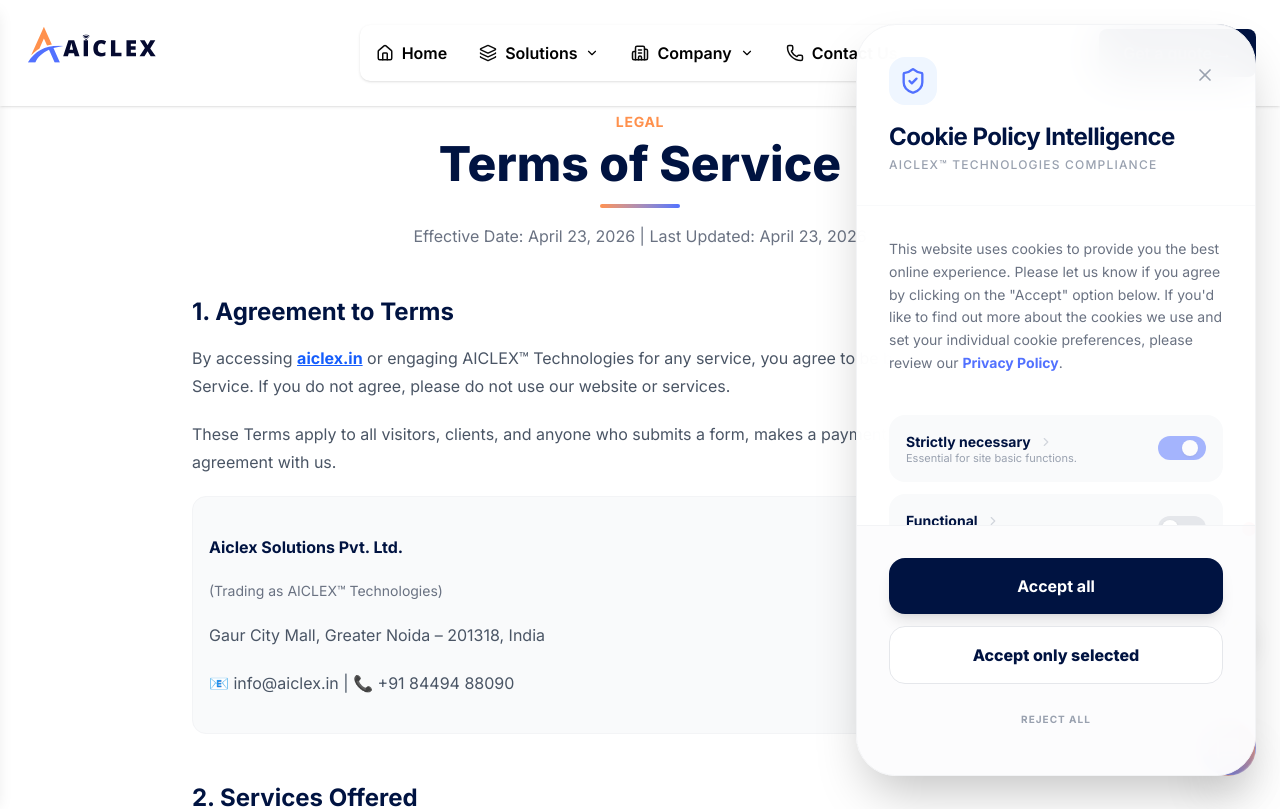
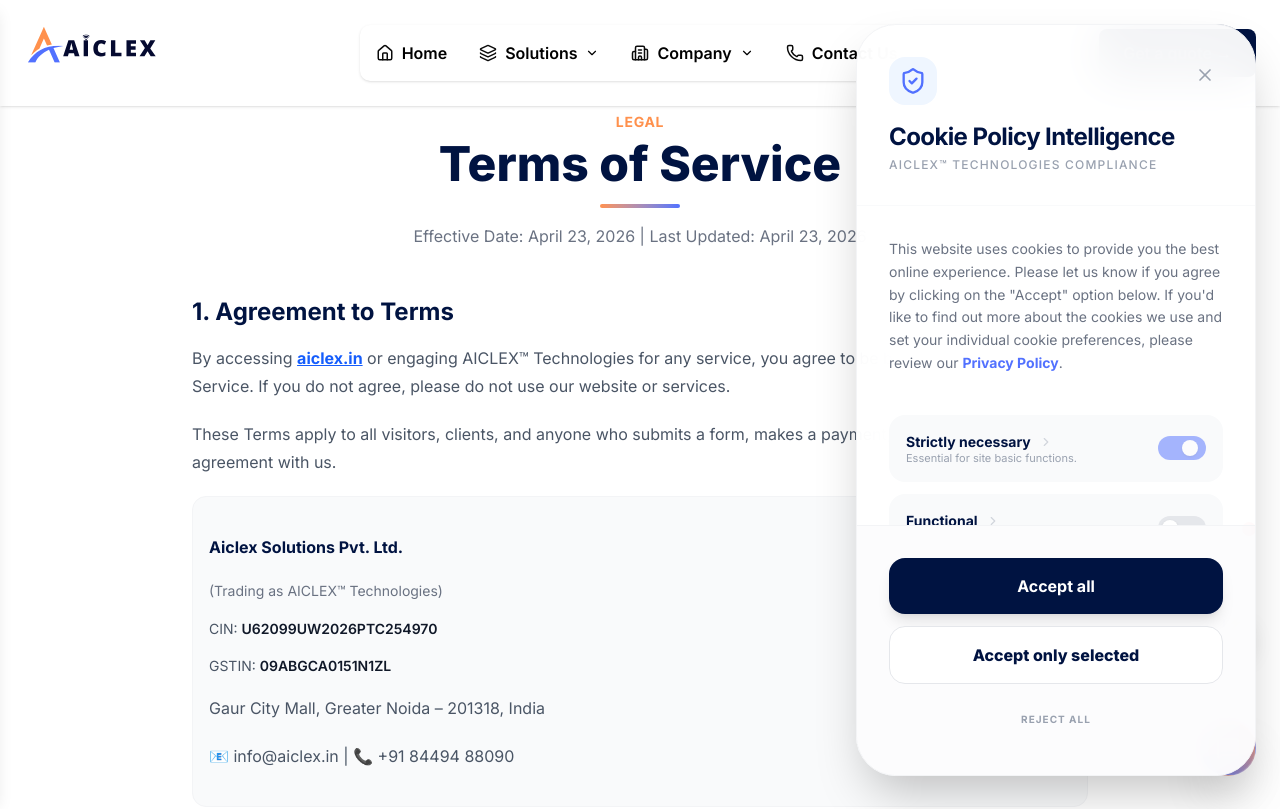
Before and after one commit to umeshkumar097/aiclex_web, a Next.js app: page /term-and-condition in a window 1280 px wide. Shown: the top 809 px of the page. Built offline with nearby package versions, Linux system fonts and the light colour scheme.

Commit message:
fix: update GSTIN to 09ABGCA0151N1ZL and CIN to U62099UW2026PTC254970 across invoice, footer, terms, schemas

```diff
--- a/app/invoice/[order_id]/InvoiceClientView.tsx
+++ b/app/invoice/[order_id]/InvoiceClientView.tsx
@@ -58,10 +58,13 @@
         {/* Header */}
         <div className="bg-[#001341] text-white p-10 flex justify-between items-start print:bg-[#001341] print:text-white" style={{ WebkitPrintColorAdjust: 'exact', colorAdjust: 'exact' }}>
           <div>
-            <h1 className="text-4xl font-black mb-2 text-[#ff914d]">AICLEX</h1>
-            <p className="text-sm opacity-80 max-w-xs">
-              Aiclex Private Limited<br/>
-              Khizrabad, New Delhi - 110025, India<br/>
+            <h1 className="text-4xl font-black mb-1 text-[#ff914d]">AICLEX</h1>
+            <p className="text-xs font-bold opacity-90">Aiclex Solutions Pvt. Ltd.</p>
+            <p className="text-sm opacity-70 max-w-xs mt-1">
+              Unit No 8125, 8th Floor, Gaur City Mall,<br/>
+              Sector 4, Greater Noida – 201318, India<br/>
+              GSTIN: 09ABGCA0151N1ZL<br/>
+              CIN: U62099UW2026PTC254970<br/>
               Email: info@aiclex.in
             </p>
           </div>
--- a/app/term-and-condition/page.tsx
+++ b/app/term-and-condition/page.tsx
@@ -25,7 +25,9 @@
             <div className="mt-4 p-4 bg-gray-50 rounded-xl border border-gray-100">
                 <p className="font-bold text-[#001341]">Aiclex Solutions Pvt. Ltd.</p>
                 <p className="text-sm text-gray-500">(Trading as AICLEX™ Technologies)</p>
-                <p>Gaur City Mall, Greater Noida – 201318, India</p>
+                <p className="text-sm mt-1">CIN: <strong>U62099UW2026PTC254970</strong></p>
+                <p className="text-sm">GSTIN: <strong>09ABGCA0151N1ZL</strong></p>
+                <p className="mt-1">Gaur City Mall, Greater Noida – 201318, India</p>
                 <p>📧 info@aiclex.in | 📞 +91 84494 88090</p>
             </div>
           </section>
--- a/components/Footer.tsx
+++ b/components/Footer.tsx
@@ -219,6 +219,7 @@
       <div className="border-t border-gray-200 bg-[#001341]">
         <div className="max-w-7xl mx-auto px-6 py-6 text-[14px] font-medium text-white/80 text-center ">
              2025-26 &copy; All rights reserved by <strong>Aiclex Solutions Pvt. Ltd.</strong>&nbsp;(Trading as AICLEX™ Technologies)
+             &nbsp;|&nbsp; CIN: U62099UW2026PTC254970 &nbsp;|&nbsp; GSTIN: 09ABGCA0151N1ZL
 
         </div>
       </div>
--- a/components/seo/OrganizationSchema.tsx
+++ b/components/seo/OrganizationSchema.tsx
@@ -11,6 +11,11 @@
     "name": "Aiclex Solutions Pvt. Ltd.",
     "alternateName": ["AICLEX™ Technologies", "AICLEX™"],
     "legalName": "Aiclex Solutions Pvt. Ltd.",
+    "taxID": "09ABGCA0151N1ZL",
+    "identifier": [
+      { "@type": "PropertyValue", "name": "CIN", "value": "U62099UW2026PTC254970" },
+      { "@type": "PropertyValue", "name": "GSTIN", "value": "09ABGCA0151N1ZL" }
+    ],
     "url": "https://aiclex.in",
     "logo": "https://aiclex.in/logo.svg",
     "contactPoint": {
--- a/lib/invoice-generator.ts
+++ b/lib/invoice-generator.ts
@@ -47,8 +47,8 @@
       doc.fillColor('#000000').fontSize(14).font('Helvetica-Bold').text('AICLEX SOLUTIONS PVT. LTD.', 50, 75);
       doc.fillColor('#444444').fontSize(9).font('Helvetica').text('(Trading as AICLEX™ Technologies)', 50, 93);
       doc.fillColor('#000000').fontSize(9).font('Helvetica-Bold')
-         .text('GSTIN ', 50, 107).font('Helvetica').text('09JAMPK1070B1ZS  ', { continued: true })
-         .font('Helvetica-Bold').text('PAN ', { continued: true }).font('Helvetica').text('JAMPK1070B');
+         .text('GSTIN ', 50, 107).font('Helvetica').text('09ABGCA0151N1ZL  ', { continued: true })
+         .font('Helvetica-Bold').text('CIN ', { continued: true }).font('Helvetica').text('U62099UW2026PTC254970');
 
 
       doc.font('Helvetica').text('UNIT NO 8125, 8TH FLOOR');
```
